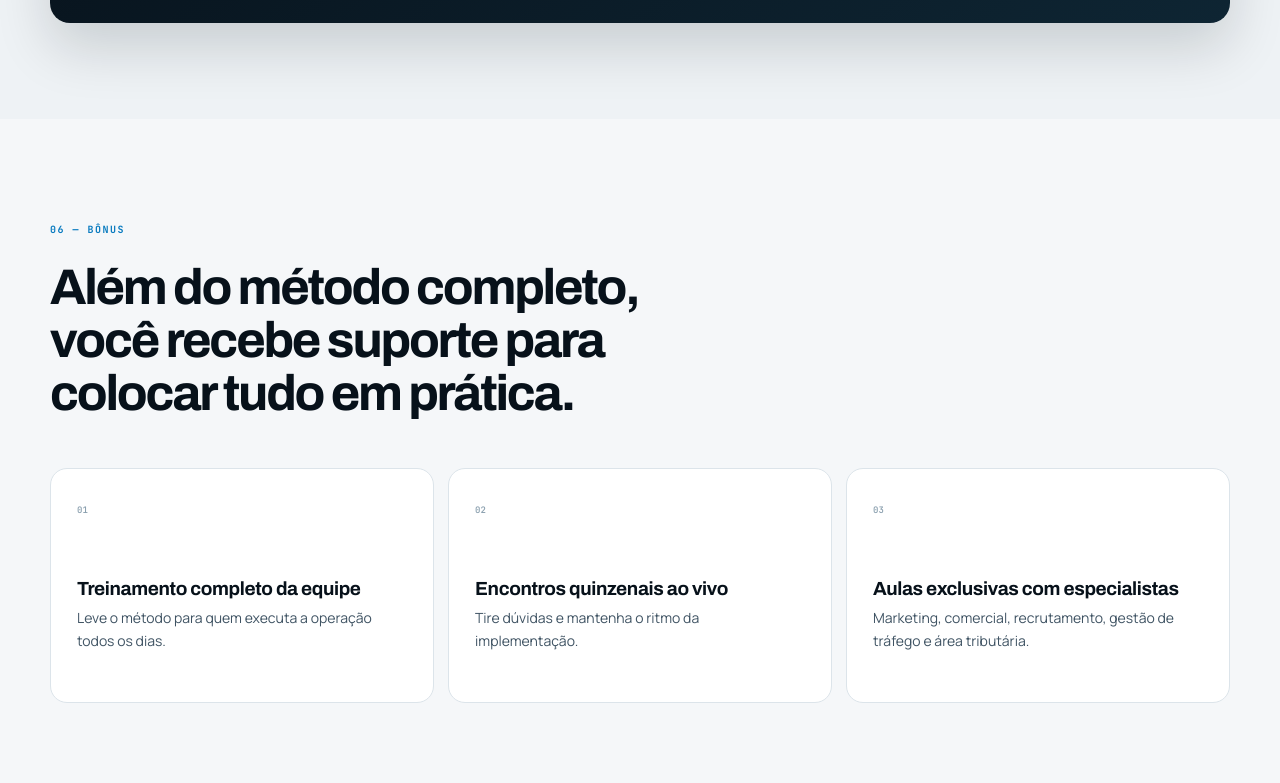
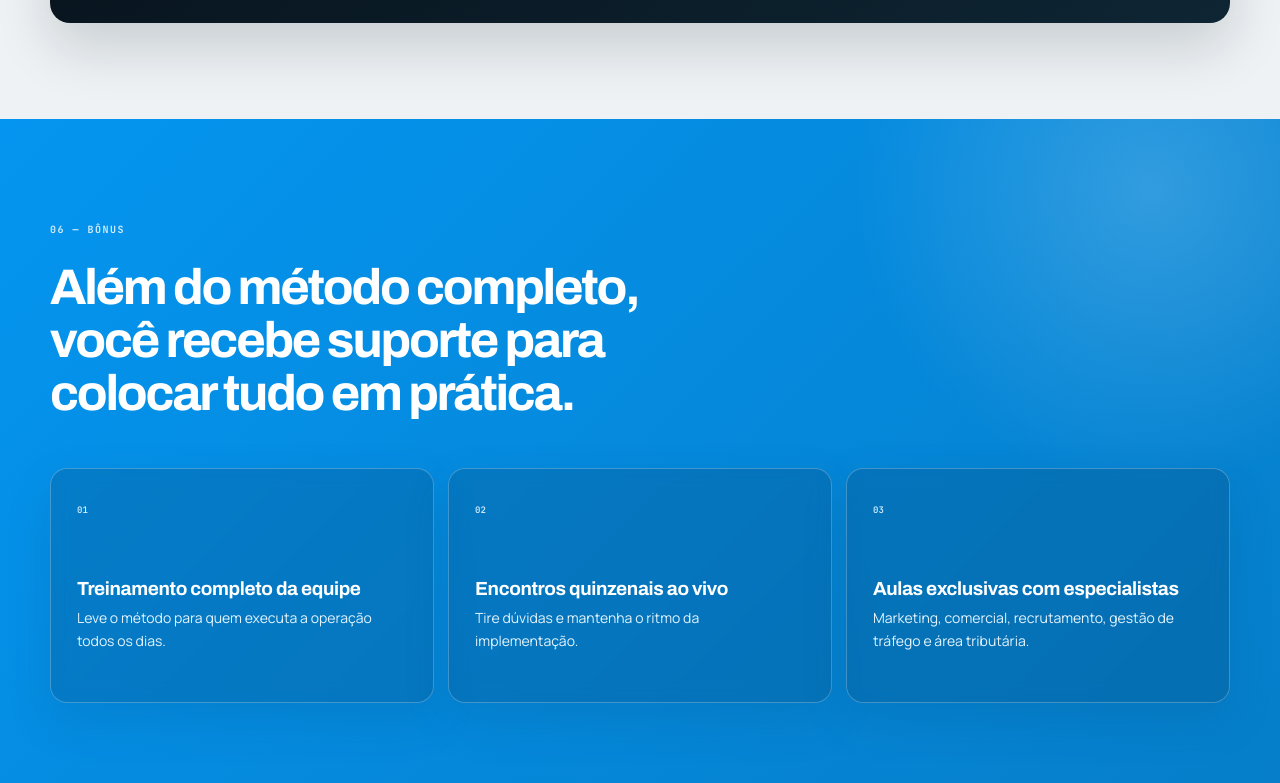
Before and after one commit to cezarhlima1/diegomensor, a Next.js app: page /oficinadealtaperformance in a window 1280 px wide. Shown: the part 5497-6280 px from the top of the page. Built offline with nearby package versions, Linux system fonts and the light colour scheme.

Commit message:
destaca secao de bonus em azul

```diff
--- a/components/oficina-alta-performance/oficina.module.css
+++ b/components/oficina-alta-performance/oficina.module.css
@@ -493,3 +493,16 @@
 /* Sinais de perda usam vermelho bordô para comunicar o aspecto negativo. */
 .costSignals span{display:inline-flex;align-items:center;gap:7px;border-color:rgba(218,75,102,.5);background:rgba(119,22,43,.34);color:#ffd9e0;box-shadow:inset 0 0 0 1px rgba(255,255,255,.025)}
 .costSignals span:before{content:"×";display:grid;place-items:center;width:17px;height:17px;border-radius:50%;background:rgba(228,67,97,.2);color:#ff8da2;font:800 12px/1 var(--font-jetbrains)}
+
+/* Bônus em azul para marcar uma entrega adicional do treinamento. */
+.bonusSection{position:relative;background:linear-gradient(135deg,#0495f0,#067ec9);color:#fff;overflow:hidden}
+.bonusSection:before{content:"";position:absolute;right:-180px;top:-240px;width:620px;height:620px;border-radius:50%;background:radial-gradient(circle,rgba(255,255,255,.18),transparent 68%);pointer-events:none}
+.bonusSection .shell{position:relative}
+.bonusSection .index,.bonusSection h2,.bonusSection h3{color:#fff}
+.bonusSection .index{opacity:.82}
+.bonus{border-color:rgba(255,255,255,.24);background:rgba(7,38,60,.18);box-shadow:0 18px 45px rgba(0,66,108,.15);backdrop-filter:blur(8px)}
+.bonus>span{color:#d4efff}
+.bonus p{color:#e4f4fd}
+@media(hover:hover) and (pointer:fine){
+  .bonus:hover{border-color:rgba(255,255,255,.55);background:rgba(7,38,60,.27);box-shadow:0 25px 55px rgba(0,57,94,.25)}
+}
```
